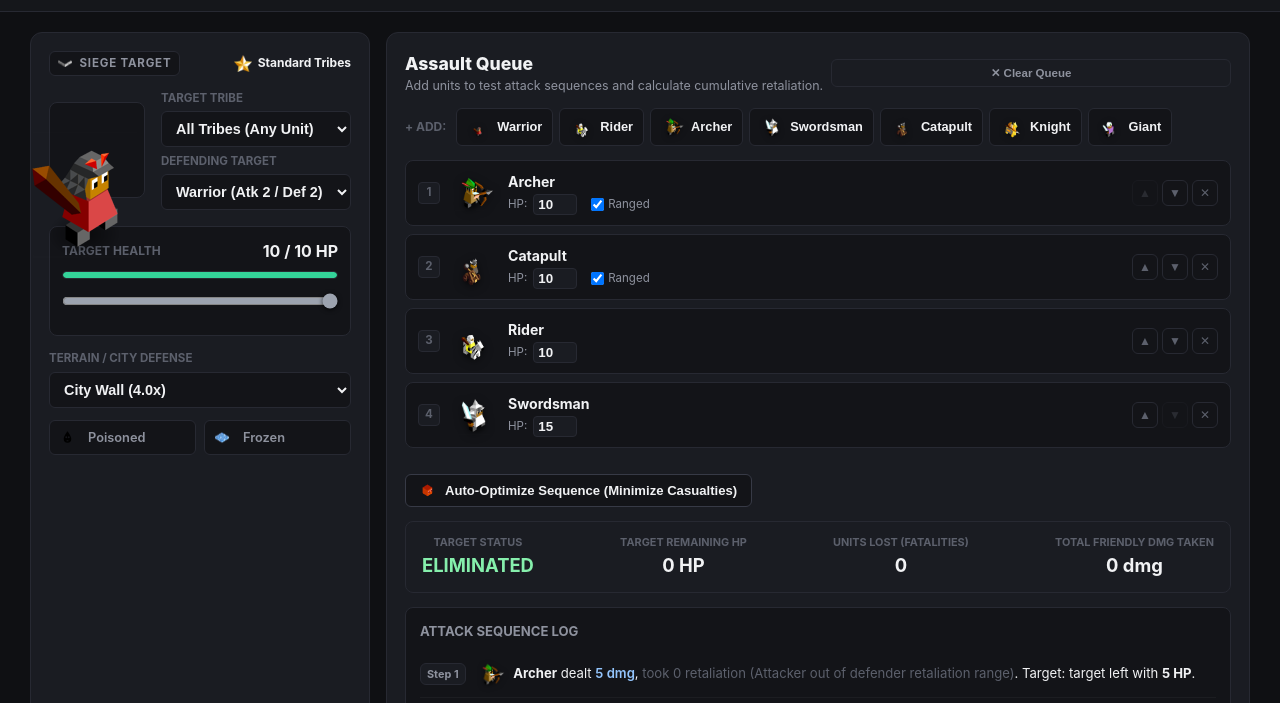
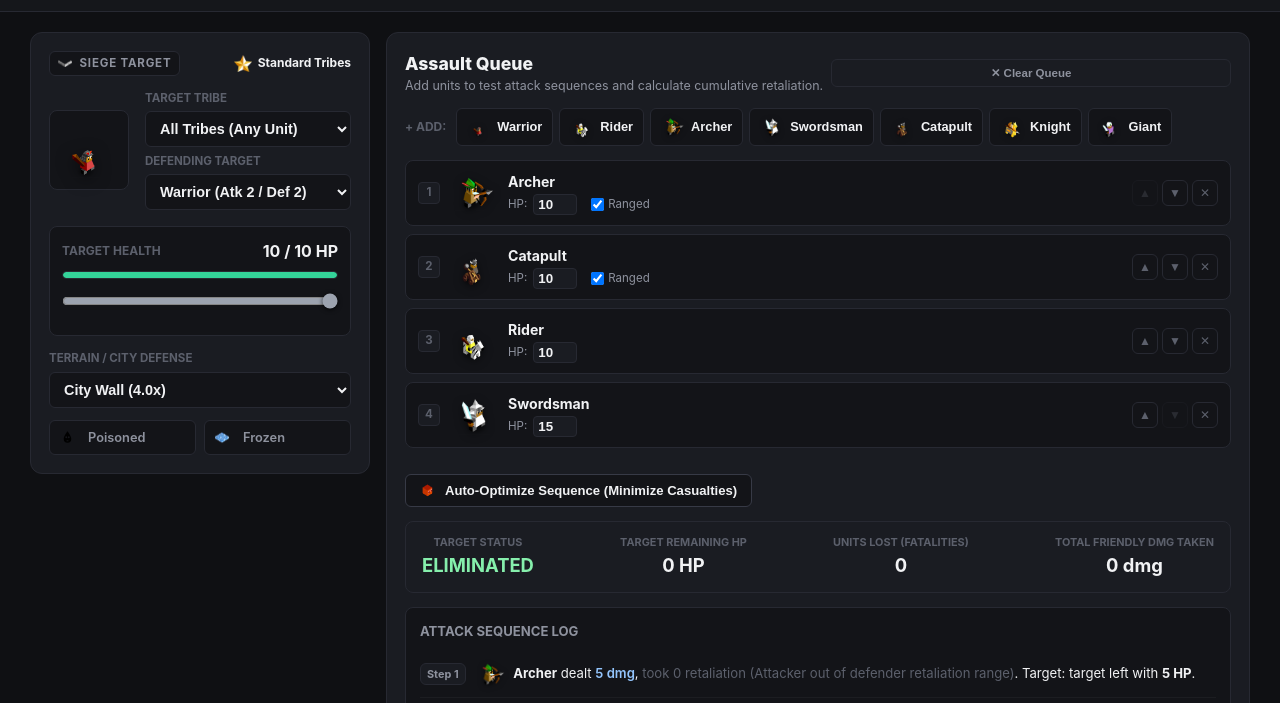
Before and after one commit to neveront/polytopia_calculator, a website with bundled scripts: page index.html in a window 1280 px wide. Both pictures are taken after a click on the button "Send Target to Siege Planner". Shown: the part 63-766 px from the top of the page. Built offline with nearby package versions, Linux system fonts and the light colour scheme.

Commit message:
Fix siege target card stretching and constrain unit sprite size

```diff
--- a/js/app.js
+++ b/js/app.js
@@ -682,7 +682,7 @@ function initSiegeEvents() {
 function updateSiegeUI() {
   const targetUnit = getUnitById(state.siege.target.unitId);
   const targetImgUrl = getUnitImage(targetUnit, state.siege.target.tribeId);
-  document.getElementById('siege-target-icon').innerHTML = `<img src="${targetImgUrl}" alt="${targetUnit.name}" onerror="this.onerror=null; this.src='assets/units/${targetUnit.id}.png';">`;
+  document.getElementById('siege-target-icon').innerHTML = `<img src="${targetImgUrl}" alt="${targetUnit.name}" class="main-unit-sprite" onerror="this.onerror=null; this.src='assets/units/${targetUnit.id}.png';">`;
   const targetTribeLabel = state.siege.target.tribeId !== 'all' ? getTribeName(state.siege.target.tribeId) : targetUnit.tribe;
   const targetTribeIcon = getTribeIcon(state.siege.target.tribeId);
   const targetTribeBadgeImg = document.getElementById('siege-tribe-badge-img');
--- a/style.css
+++ b/style.css
@@ -269,11 +269,15 @@ button, input, select, .toggle-pill, .preset-btn, .quick-unit-btn, .tab-btn {
   border-color: var(--border-hover);
 }
 
+.unit-icon-large img,
 .unit-icon-large img.main-unit-sprite {
   width: 100%;
   height: 100%;
+  max-width: 100%;
+  max-height: 100%;
   object-fit: contain;
   filter: drop-shadow(0 4px 8px rgba(0, 0, 0, 0.5));
+  display: block;
 }
 
 .unit-thumb-sm {
@@ -700,11 +704,13 @@ button, input, select, .toggle-pill, .preset-btn, .quick-unit-btn, .tab-btn {
   display: grid;
   grid-template-columns: 340px 1fr;
   gap: 16px;
+  align-items: start;
 }
 
 @media (max-width: 960px) {
   .siege-container {
     grid-template-columns: 1fr;
+    align-items: start;
   }
 }
 
@@ -713,6 +719,15 @@ button, input, select, .toggle-pill, .preset-btn, .quick-unit-btn, .tab-btn {
   border: 1px solid var(--border-color);
   border-radius: var(--radius-lg);
   padding: 18px;
+  align-self: start;
+}
+
+.siege-target-card .unit-icon-large {
+  width: 80px;
+  height: 80px;
+  min-width: 80px;
+  min-height: 80px;
+  padding: 6px;
 }
 
 .siege-attackers-panel {
```
